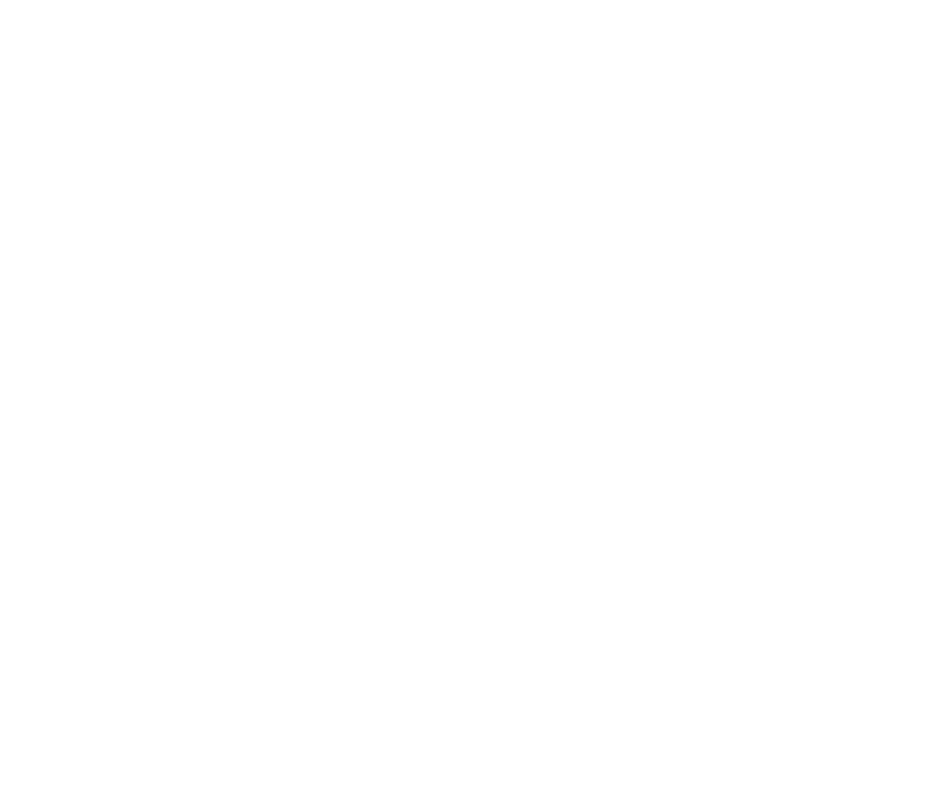
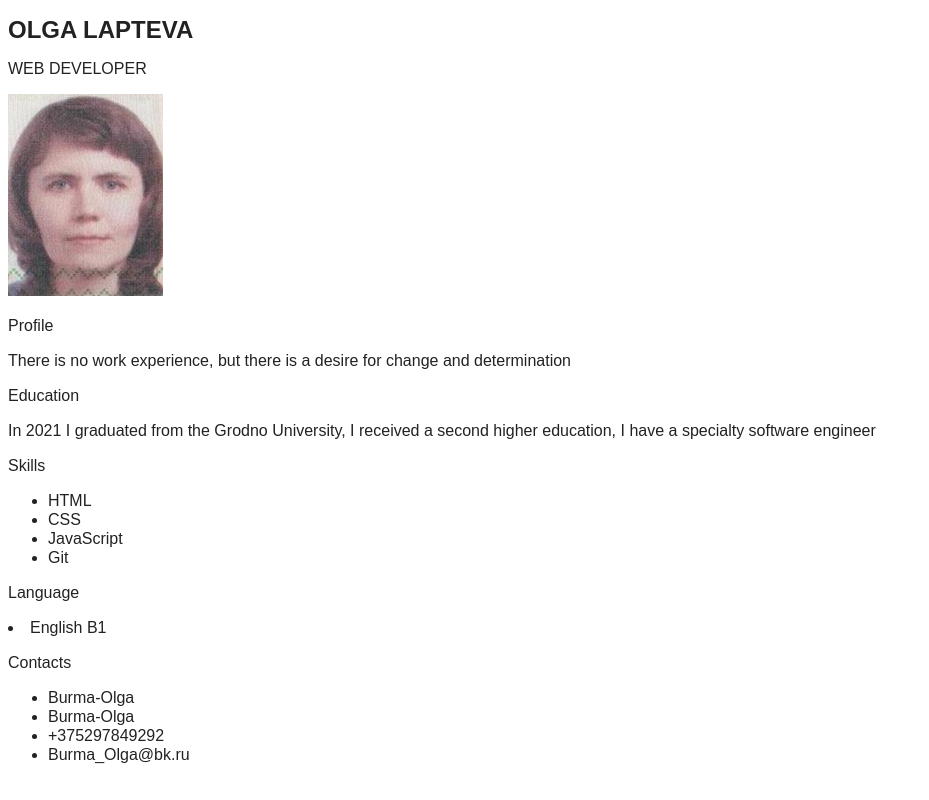
Before and after one commit to Burma-Olga/rsschool-cv, a plain HTML site: page index.html in a window 1280 px wide. Shown: the whole page, without its empty margins (0-929 px from the left). Drawn offline with Linux system fonts and the light colour scheme; files that its build step writes are made by us from their sources.

Commit message:
feat: change index

```diff
--- a/index.html
+++ b/index.html
@@ -1,8 +1,82 @@
 <!DOCTYPE html>
 <html lang="en">
 <head>
+    <meta charset="UTF-8">
+    <meta http-equiv="X-UA-Compatible" content="ie=edge">
+    <meta name="viewport" content="width=device-width, initial-scale=1.0">
     <title>CV</title>
+    <link rel="stylesheet" href="css/style.min.css">
 </head>
 <body>
+    <section class="container">
+        <div class="mine">
+          <h2 class="mine_title">OLGA LAPTEVA</h2>
+        </div>
+        <div class="mine_prof">
+            <p>WEB DEVELOPER</p>
+        </div>
+        <div class="main_image">
+            <img class="ava_image" src="Photo-Olga.png" alt="ava">
+        </div>
+    </section>
+    <main class="main">
+        <div class="profile">
+            <div class="profile_title">
+                <p>Profile</p>
+            </div>
+            <div class="profile_text">
+                <p>There is no work experience, but there is a desire for change and determination</p>
+            </div>
+        </div>
+        <div class="educacion">
+            <div class="education_title">
+                <p>Education</p>
+            </div>
+            <div class="education_fext">
+                <p>In 2021 I graduated from the Grodno University, I received a second higher education,
+                    I have a specialty software engineer</p>
+            </div>
+        </div>
+        <div class="skills">
+            <div class="skills_title">
+                <p>Skills</p>
+            </div>
+            <div class="skills_text">
+                <ul>
+                    <li>HTML</li>
+                    <li>CSS</li>
+                    <li>JavaScript</li>
+                    <li>Git</li>
+                </ul>
+            </div>
+        </div>
+        <div class="language">
+            <div class="language_title">
+                <p>Language</p>
+            </div>
+            <div class="language_text">
+                <li>English B1</li>
+            </div>
+        </div>
+        <div class="contacts">
+            <div class="contacts_item">
+                <p>Contacts</p>
+            </div>
+            <ul class="contacts_text">
+                <li class="contacts_text-link">
+                    <a class="contacts_text-link contacts_text-link--discord">Burma-Olga</a>
+                </li>
+                <li class="contacts_text-link">
+                    <a class="contacts_text-link contacts_text-link--github">Burma-Olga</a>
+                </li>
+                <li class="contacts_text-link">
+                    <a class="contacts_text-link contacts_text-link--phone">+375297849292</a>
+                </li>
+                <li class="contacts_text-link">
+                    <a class="contacts_text-link contacts_text-link--email">Burma_Olga@bk.ru</a>
+                </li>
+            </ul>
+        </div>
+    </main>
 </body>
 </html>
```
